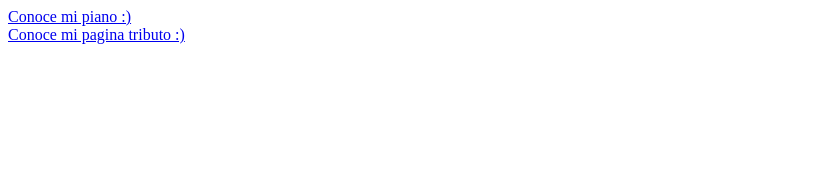
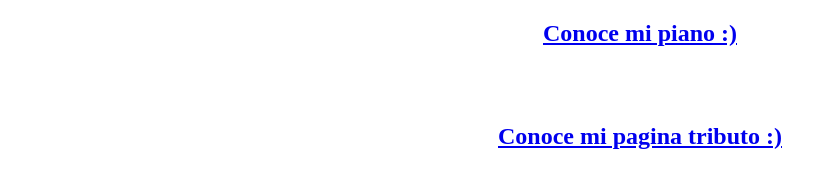
Before and after one commit to jansant/jansant.github.io, a plain HTML site: page index.html in a window 1280 px wide. Shown: the whole page, without its empty margins (0-837 px from the left). Drawn offline with Linux system fonts and the light colour scheme.

Commit message:
Update index.html

```diff
--- a/index.html
+++ b/index.html
@@ -7,7 +7,13 @@
     <title>Conoce mis projectos </title>
 </head>
 <body>
-  <a href="js-instrument/index.html"> Conoce mi piano :) </a> <br>
-  <a href="web-development-bootcamp/VicentVanGogh.html"> Conoce mi pagina tributo :) </a>
+   <center>
+       <h2><a href="js-instrument/index.html"> Conoce mi piano :) </a></h2>
+       <br>
+       <br>
+
+       <h2><a href="web-development-bootcamp/VicentVanGogh.html"> Conoce mi pagina tributo :) </a></h2>
+       <style> backgroud: #e3d5ca, color: #463f3a </style>
+   </center>
 </body>
 </html>
```
